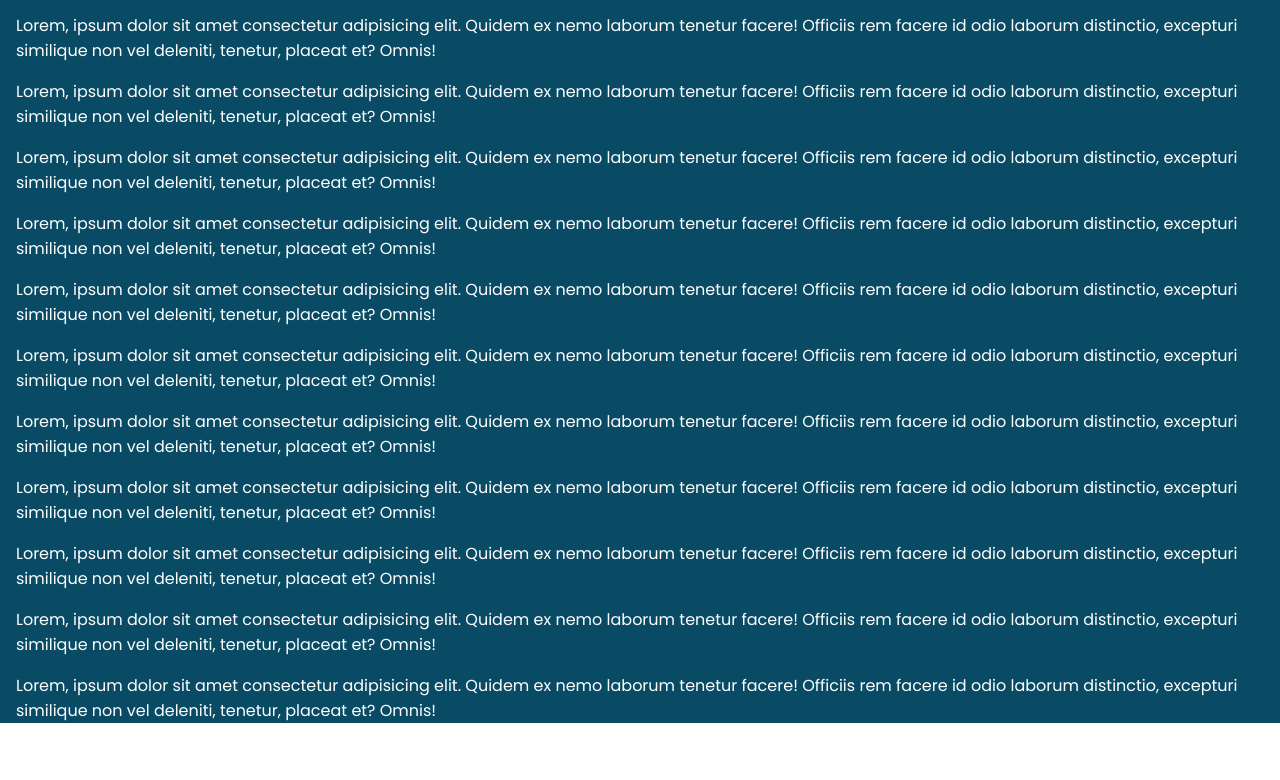
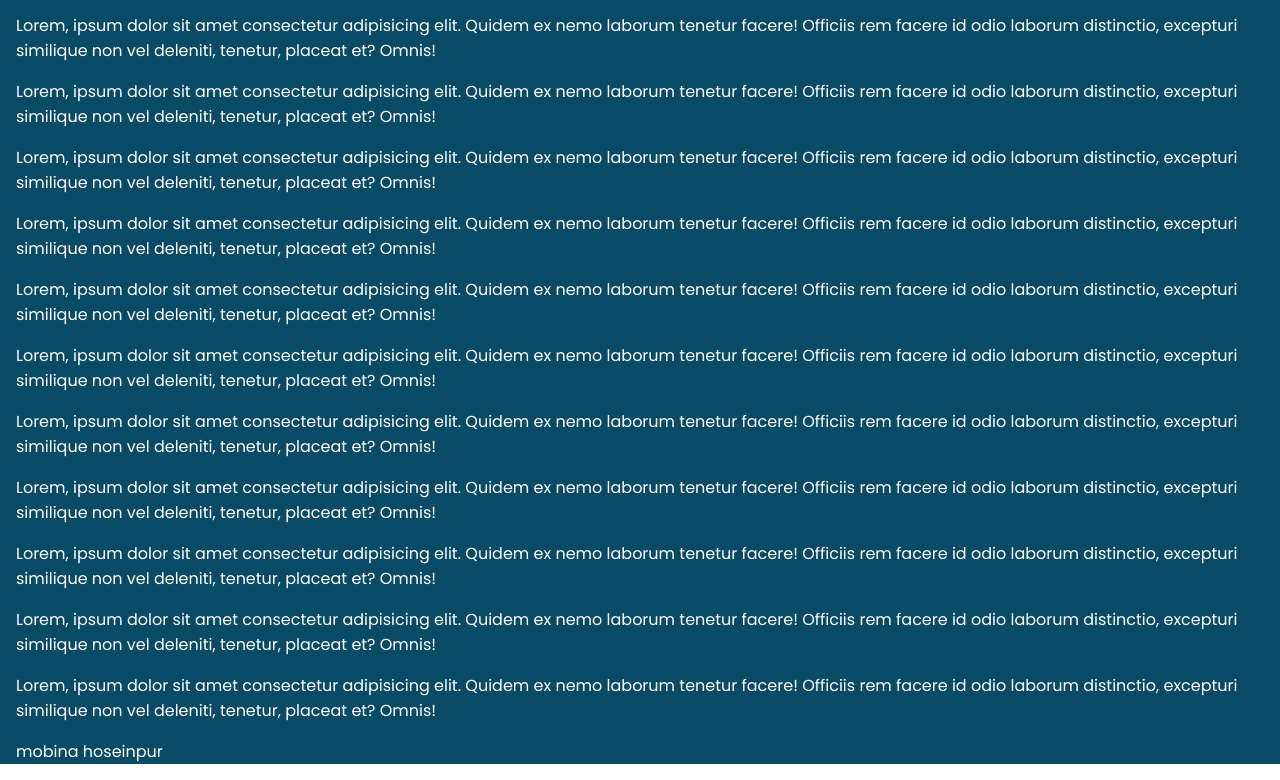
Before and after one commit to Mobinahoseinpur/yooz11, a plain HTML site: page index.html in a window 1280 px wide. Shown: the part 2379-3159 px from the top of the page. Before the commit the page ends 3118 px from the top, so only its background shows below. Drawn offline with Linux system fonts and the light colour scheme; a web font is replaced by a local one.

Commit message:
add mobina

```diff
--- a/index.html
+++ b/index.html
@@ -59,6 +59,7 @@
             <p>Lorem, ipsum dolor sit amet consectetur adipisicing elit. Quidem ex nemo laborum tenetur facere! Officiis rem facere id odio laborum distinctio, excepturi similique non vel deleniti, tenetur, placeat et? Omnis!</p>
             <p>Lorem, ipsum dolor sit amet consectetur adipisicing elit. Quidem ex nemo laborum tenetur facere! Officiis rem facere id odio laborum distinctio, excepturi similique non vel deleniti, tenetur, placeat et? Omnis!</p>
             <p>Lorem, ipsum dolor sit amet consectetur adipisicing elit. Quidem ex nemo laborum tenetur facere! Officiis rem facere id odio laborum distinctio, excepturi similique non vel deleniti, tenetur, placeat et? Omnis!</p>
+            <p>mobina hoseinpur</p>
         </div>
     <script src="app.js"></script>
 </body>
```
